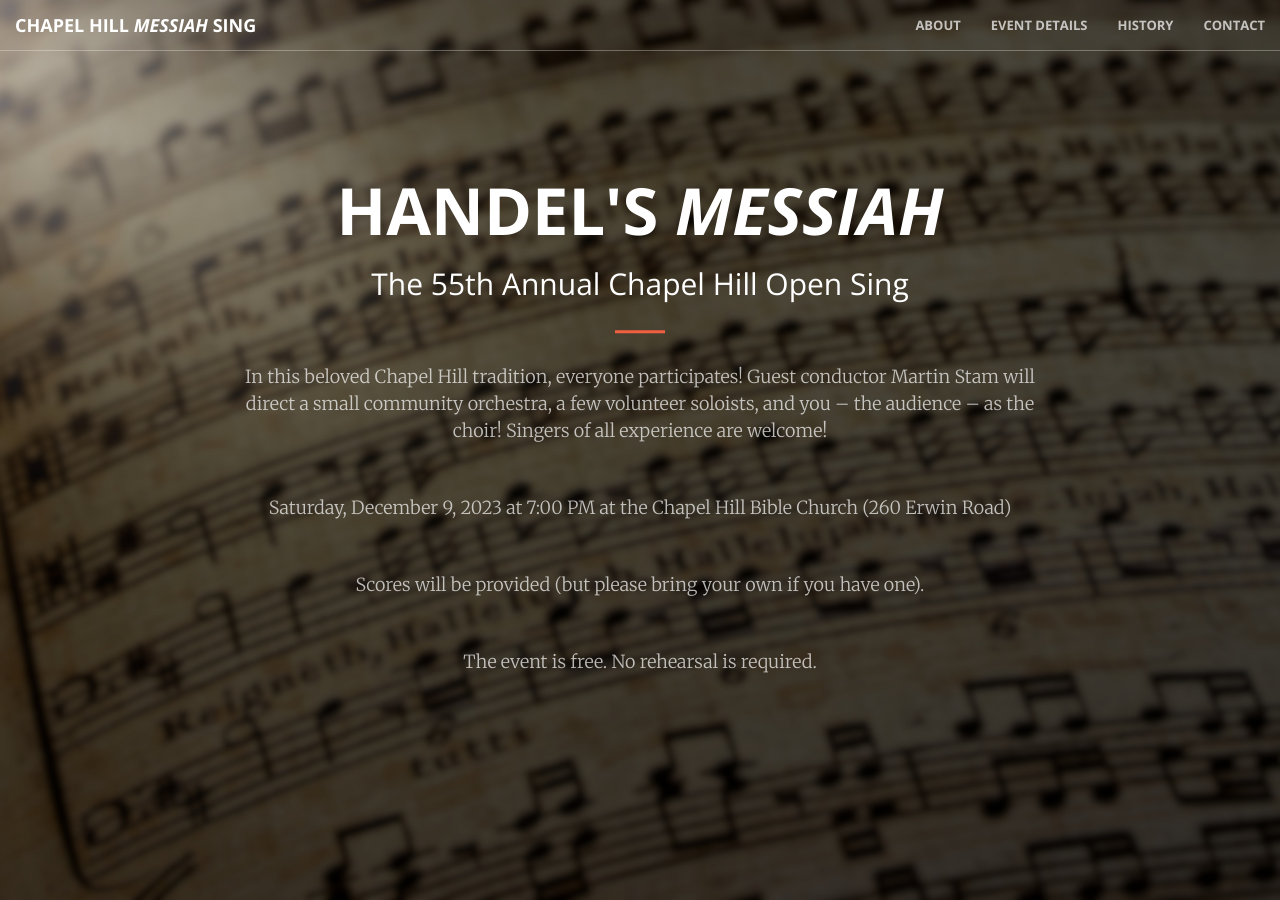
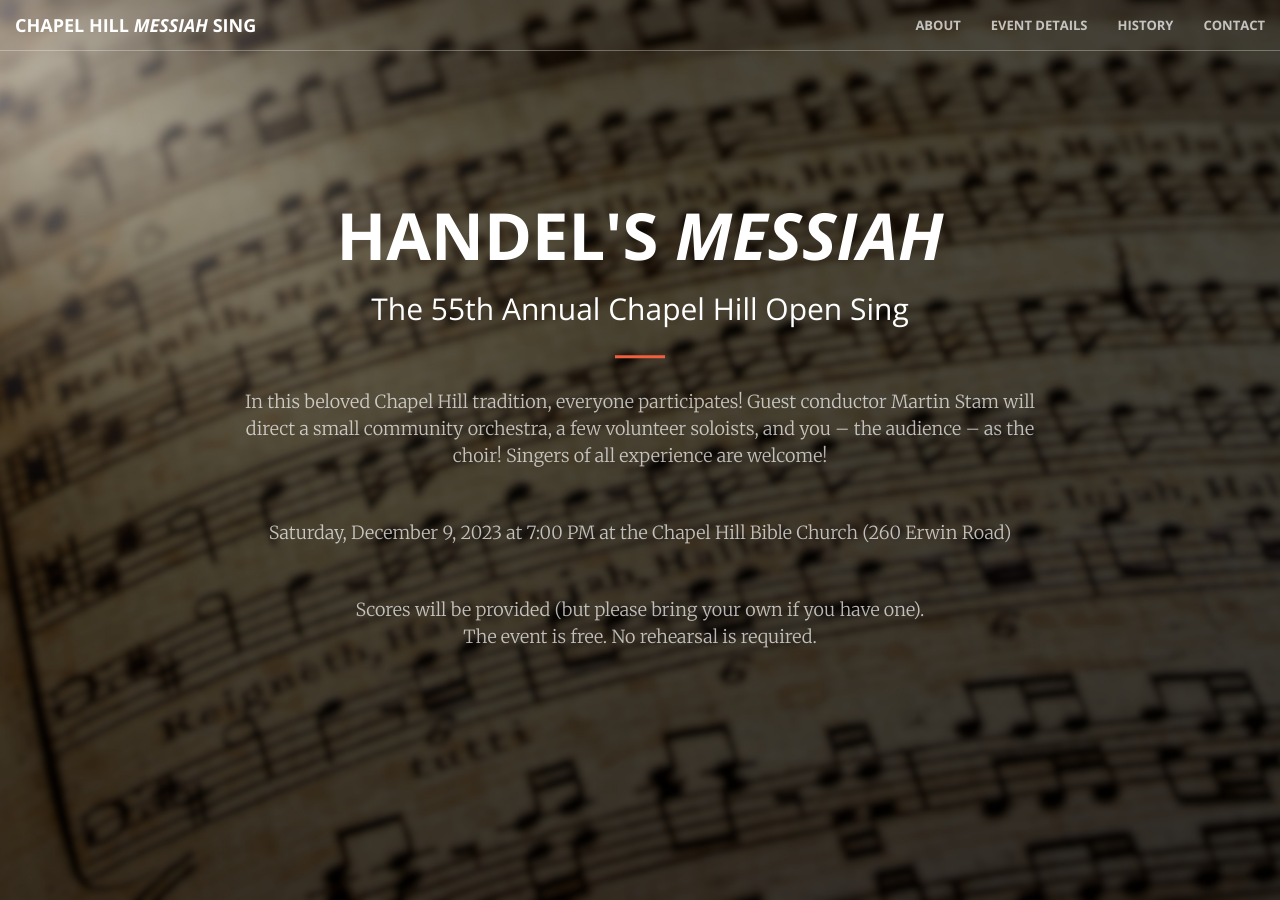
Before and after one commit to chapelhillmessiah/chapelhillmessiah.github.io, a Jekyll site: the page built from index-jekyll.html, in a window 1280 px wide and 900 px high. Built offline with Jekyll 4.4.1, drawn with Linux system fonts in a browser that asks for light colours.

```diff
--- a/_includes/header.html
+++ b/_includes/header.html
@@ -7,8 +7,8 @@
             <hr>
             <p>In this beloved Chapel Hill tradition, everyone participates! Guest conductor Martin Stam will direct a small community orchestra, a few volunteer soloists, and you – the audience – as the choir! Singers of all experience are welcome!</p>
             <p>Saturday, December 9, 2023 at 7:00 PM at the Chapel Hill Bible Church (260 Erwin Road)</p>
-            <p>Scores will be provided (but please bring your own if you have one).</p>
-            <p>The event is free. No rehearsal is required.</p>
+            <p>Scores will be provided (but please bring your own if you have one).
+                <br>The event is free. No rehearsal is required.</p>
             <!-- <p>Start Bootstrap can help you build better websites using the Bootstrap CSS framework! Just download your template and start going, no strings attached!</p> -->
             <!-- <a href="#about" class="btn btn-primary btn-xl page-scroll">Find Out More</a> -->
         </div>
```
